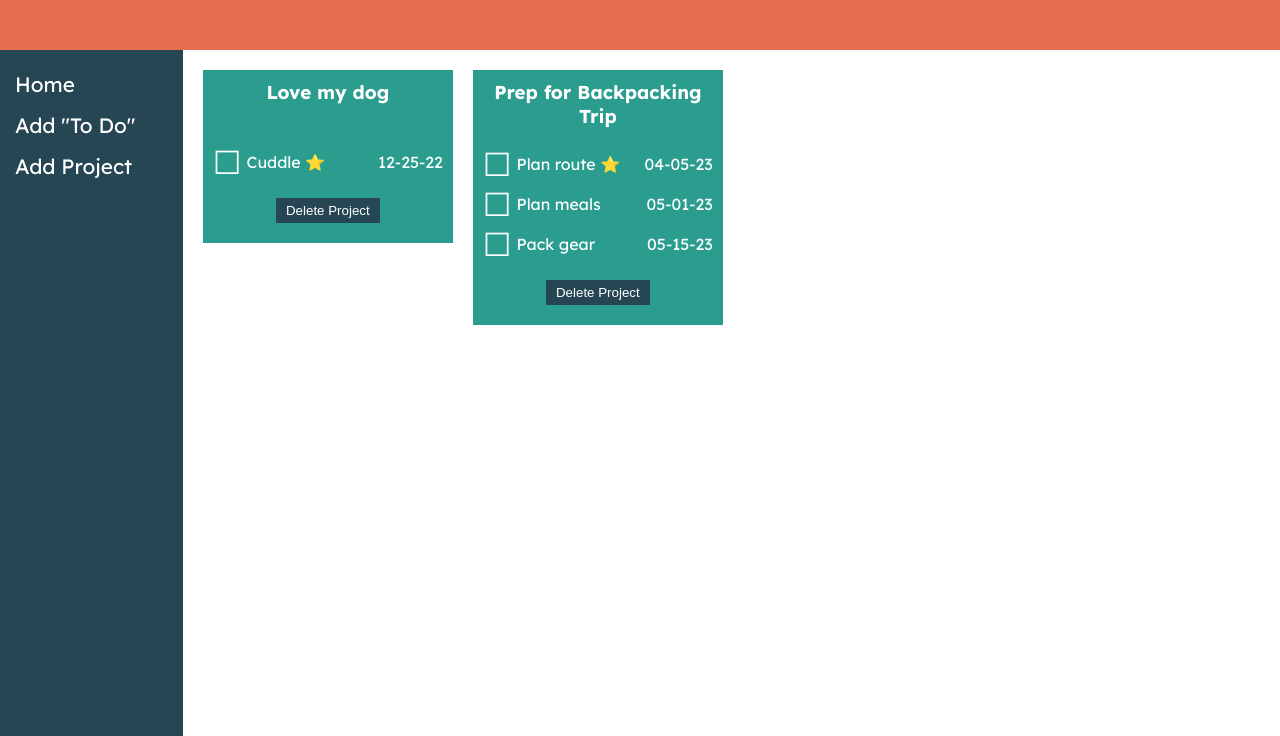
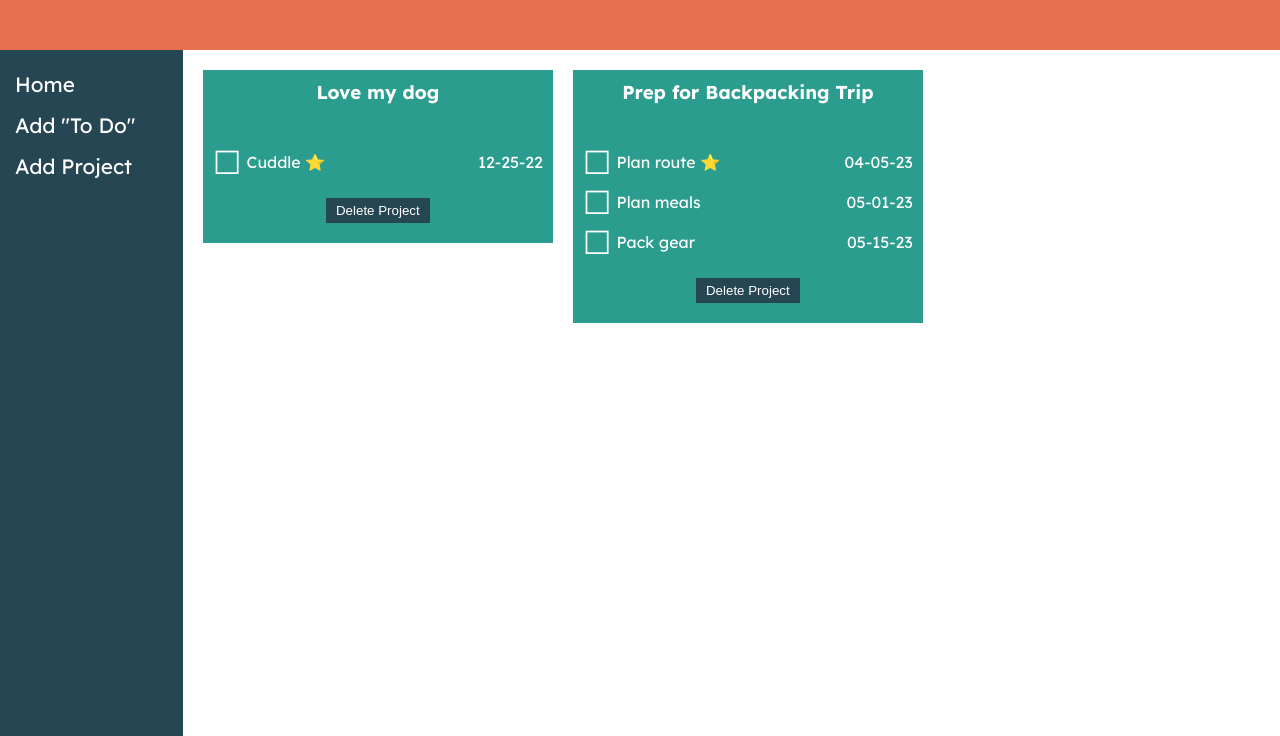
Before and after one commit to eascodes/todo, a website built with webpack: page dist/index.html in a window 1280 px wide. Shown: the part 64-800 px from the top of the page. Built offline with Linux system fonts and the light colour scheme.

Commit message:
Adjust flex styling to allow shrinking/growing for project cards

```diff
--- a/src/style.css
+++ b/src/style.css
@@ -62,11 +62,13 @@ body {
 
 .card {
     background-color: #2a9d8f;
-    width: 250px;
+    min-width: 250px;
+    max-width: 350px;
     box-sizing: border-box;
     padding: 10px;
     display: flex;
     flex-direction: column;
+    flex: 1 1 10%;
 }
 
 .card h3 {
```
Also changed, not shown: dist/main.js.
